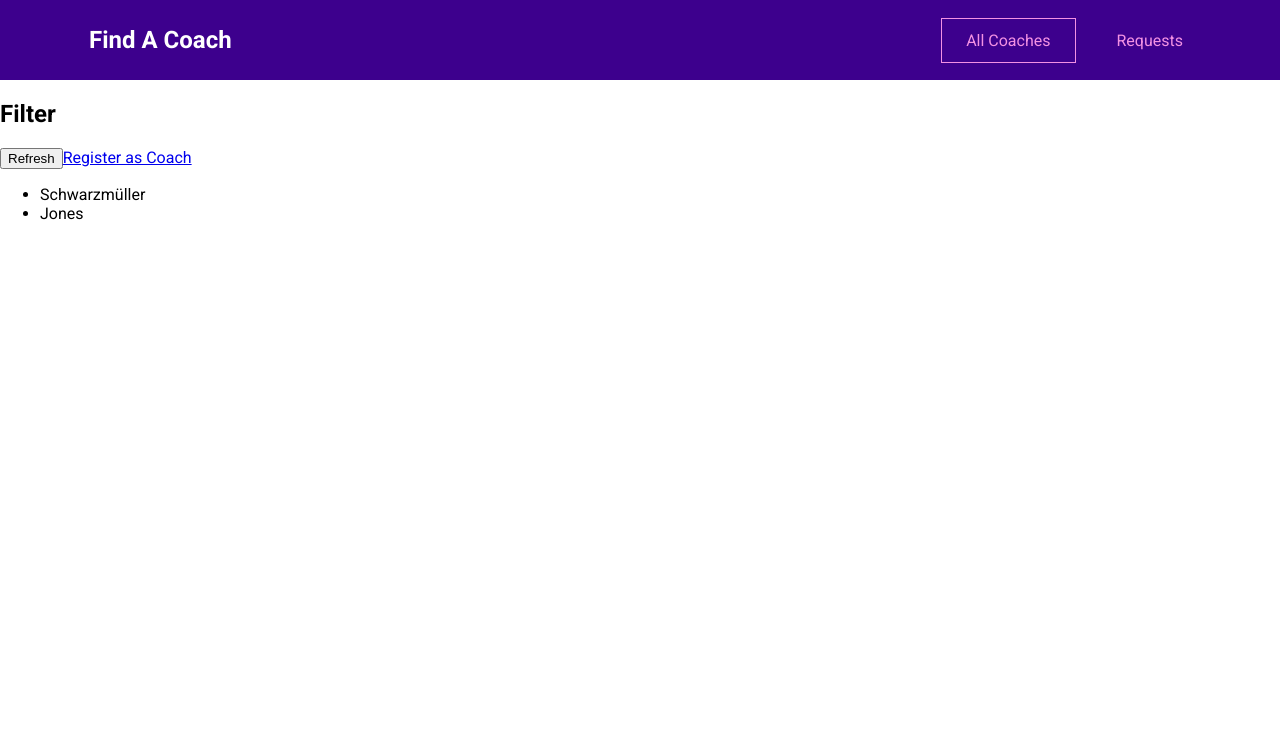
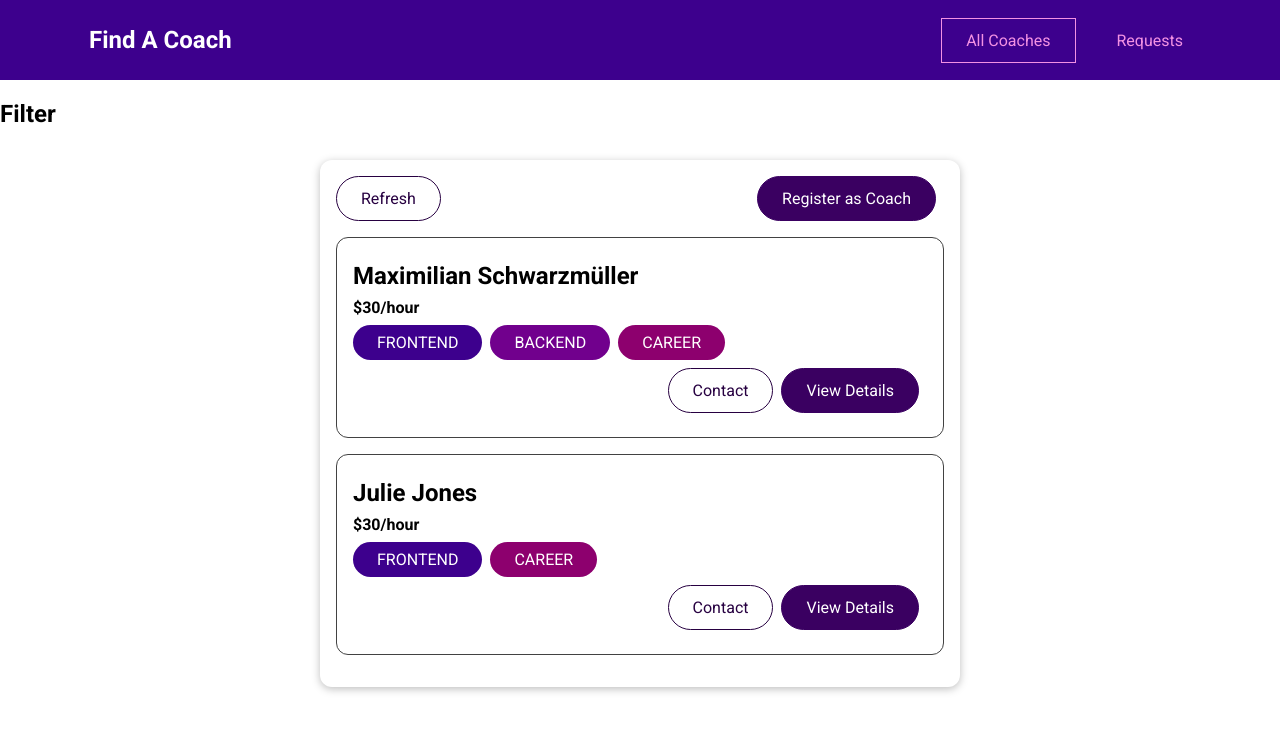
Before and after one commit to sydmasina/Find-a-Coach-VueApp, a Vue app: page /coaches in a window 1280 px wide. Shown: the top 732 px of the page. Built offline with nearby package versions, Linux system fonts and the light colour scheme.

Commit message:
Update coach list and list items components... create base card, button, and badge components

```diff
--- a/src/App.vue
+++ b/src/App.vue
@@ -4,7 +4,7 @@
 </template>
 
 <script>
-import TheHeader from './components/layout/TheHeader.vue';
+import TheHeader from './components/minicomps/layout/TheHeader.vue';
 export default {
     components:{
         TheHeader,
--- /dev/null
+++ b/src/components/minicomps/coaches/CoachItem.vue
@@ -0,0 +1,59 @@
+<template>
+  <li>
+    <h3>{{ fullName }}</h3>
+    <h4>${{ rate }}/hour</h4>
+    <div>
+      <base-badge v-for="area in areas" :key="area" :title="area" :type="area" >{{ area }}</base-badge>
+    </div>
+    <div class="actions">
+      <base-button mode="outline" :to="coachContactLink" :link="true">Contact</base-button>
+      <base-button :to="coachesDetailsLink" :link="true">View Details</base-button>
+    </div>
+  </li>
+</template>
+
+<script>
+export default {
+  props: ['id', 'firstName', 'lastName', 'rate', 'areas'],
+  computed: {
+    fullName() {
+      return this.firstName + ' ' + this.lastName;
+    },
+    coachContactLink() {
+      //coaches/c1/contact
+      return this.$route.path + '/' + this.id + '/contact';
+    },
+    coachesDetailsLink() {
+      //coaches/c1
+      return '/coaches/' + this.id;
+    },
+  },
+};
+</script>
+
+<style scoped>
+li {
+  margin: 1rem 0;
+  border: 1px solid #424242;
+  border-radius: 12px;
+  padding: 1rem;
+}
+
+h3 {
+  font-size: 1.5rem;
+}
+
+h3,
+h4 {
+  margin: 0.5rem 0;
+}
+
+div {
+  margin: 0.5rem 0;
+}
+
+.actions {
+  display: flex;
+  justify-content: flex-end;
+}
+</style>
--- /dev/null
+++ b/src/components/minicomps/ui/BaseBadge.vue
@@ -0,0 +1,42 @@
+<template>
+    <span class="badge" :class="type">
+        {{ text }}
+    </span>
+</template>
+
+<script>
+export default {
+    props: ['type', 'title'],
+    computed: {
+        text() {
+            return this.title.toUpperCase();
+        }
+    }
+}
+</script>
+
+<style scoped>
+.badge {
+  background-color: #ccc;
+  color: #252525;
+  border-radius: 30px;
+  padding: 0.5rem 1.5rem;
+  display: inline-block;
+  margin-right: 0.5rem;
+}
+
+.frontend {
+  background-color: #3d008d;
+  color: white;
+}
+
+.backend {
+  background-color: #71008d;
+  color: white;
+}
+
+.career {
+  background-color: #8d006e;
+  color: white;
+}
+</style>
--- /dev/null
+++ b/src/components/minicomps/ui/BaseButton.vue
@@ -0,0 +1,73 @@
+<template>
+    <button :class="mode" v-if="!link">
+        <slot></slot>
+    </button>
+    <router-link v-else :to="to" :class="mode">
+        <slot></slot>
+    </router-link>
+</template>
+
+<script>
+export default {
+    props: {
+        mode:{
+            type: String,
+            required: false,
+            default: null,
+        },
+        link: {
+            type: Boolean,
+            required: false,
+            default: false,
+        },
+        to: {
+            type: String,
+            required: false,
+            default: '/',
+        }
+    }
+}
+</script>
+
+<style scoped>
+button,
+a {
+  text-decoration: none;
+  padding: 0.75rem 1.5rem;
+  font: inherit;
+  background-color: #3a0061;
+  border: 1px solid #3a0061;
+  color: white;
+  cursor: pointer;
+  border-radius: 30px;
+  margin-right: 0.5rem;
+  display: inline-block;
+}
+
+a:hover,
+a:active,
+button:hover,
+button:active {
+  background-color: #270041;
+  border-color: #270041;
+}
+
+.flat {
+  background-color: transparent;
+  color: #3a0061;
+  border: none;
+}
+
+.outline {
+  background-color: transparent;
+  border-color: #270041;
+  color: #270041;
+}
+
+.flat:hover,
+.flat:active,
+.outline:hover,
+.outline:active {
+  background-color: #edd2ff;
+}
+</style>
--- /dev/null
+++ b/src/components/minicomps/ui/BaseCard.vue
@@ -0,0 +1,21 @@
+<template>
+    <div class="card">
+        <slot></slot>
+    </div>
+</template>
+
+<script>
+export default {
+
+}
+</script>
+
+<style scoped>
+.card {
+  border-radius: 12px;
+  box-shadow: 0 2px 8px rgba(0, 0, 0, 0.26);
+  padding: 1rem;
+  margin: 2rem auto;
+  max-width: 40rem;
+}
+</style>
--- a/src/components/pages/coaches/CoachList.vue
+++ b/src/components/pages/coaches/CoachList.vue
@@ -3,31 +3,51 @@
     <h1>Filter</h1>
   </section>
   <section>
+    <base-card>
       <div class="controls">
-      <button>Refresh</button>
-      <router-link to="/register">Register as Coach</router-link>
+        <base-button mode="outline">Refresh</base-button>
+        <base-button link to="/register">Register as Coach</base-button>
       </div>
       <ul v-if="hasCoaches">
-      <li v-for="coach in filteredCoaches" :key="coach.id">
-        {{ coach.lastName }}
-      </li>
+        <coach-item
+          v-for="coach in filteredCoaches"
+          :key="coach.id"
+          :id="coach.id"
+          :areas="coach.areas"
+          :firstName="coach.firstName"
+          :lastName="coach.lastName"
+          :rate="coach.hourlyRate"
+        ></coach-item>
       </ul>
       <h3 v-else>Has no coaches</h3>
+    </base-card>
   </section>
 </template>
 
 <script>
+import CoachItem from '../../minicomps/coaches/CoachItem.vue';
 export default {
+  components: { CoachItem },
   computed: {
     filteredCoaches() {
       return this.$store.getters['coaches/coaches'];
     },
-    hasCoaches(){
+    hasCoaches() {
       return this.$store.getters['coaches/hasCoaches'];
-    }
+    },
   },
 };
 </script>
 
-<style>
+<style scoped>
+ul {
+  list-style: none;
+  margin: 0;
+  padding: 0;
+}
+
+.controls {
+  display: flex;
+  justify-content: space-between;
+}
 </style>
```
Also changed, not shown: public/coaches.js (deleted, +0 -20 lines), src/main.js (+7 -1 lines), src/components/minicomps/layout/TheHeader.vue (renamed from src/components/layout/TheHeader.vue). Lines whose indentation alone changed are shown as unchanged.
